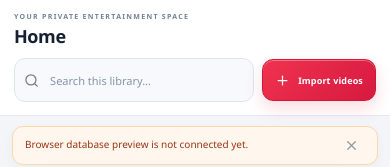
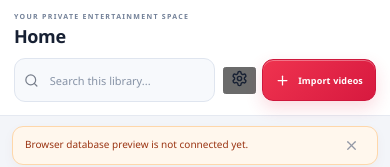
Before and after one commit to sameerahammedat-spec/Local-Tube, a React (Vite) app: page / in a window 390 px wide. Shown: the top 167 px of the page. Built offline with nearby package versions, Linux system fonts and the light colour scheme; what @capacitor/core would draw is missing.

Commit message:
Keep settings accessible from the mobile top bar

```diff
--- a/src/main.jsx
+++ b/src/main.jsx
@@ -22,7 +22,6 @@ import {
   Shield,
   LibraryBig,
   PanelRight,
-  FileVideo,
   Import,
   Tv
 } from 'lucide-react';
@@ -625,6 +624,9 @@ function App() {
 
             <div className="topbar-right">
               <div className="privacy-pill"><ShieldCheck size={14} /> PRIVATE LIBRARY</div>
+              <button className="topbar-settings" onClick={() => setShowSettings(true)} aria-label="Open settings" title="Settings">
+                <Settings size={17} />
+              </button>
               <button className="primary-btn" onClick={importLocalFiles}>
                 <Plus size={17} /> Import videos
               </button>
```
